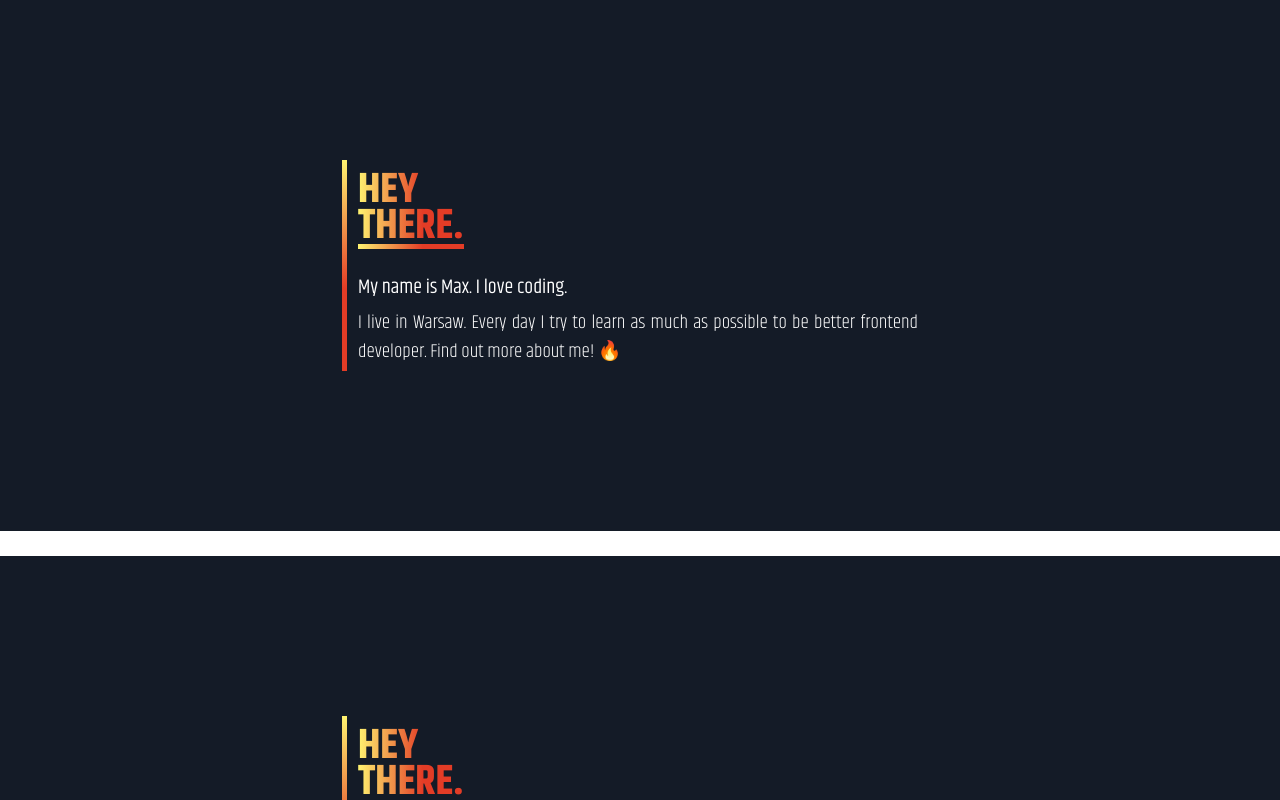
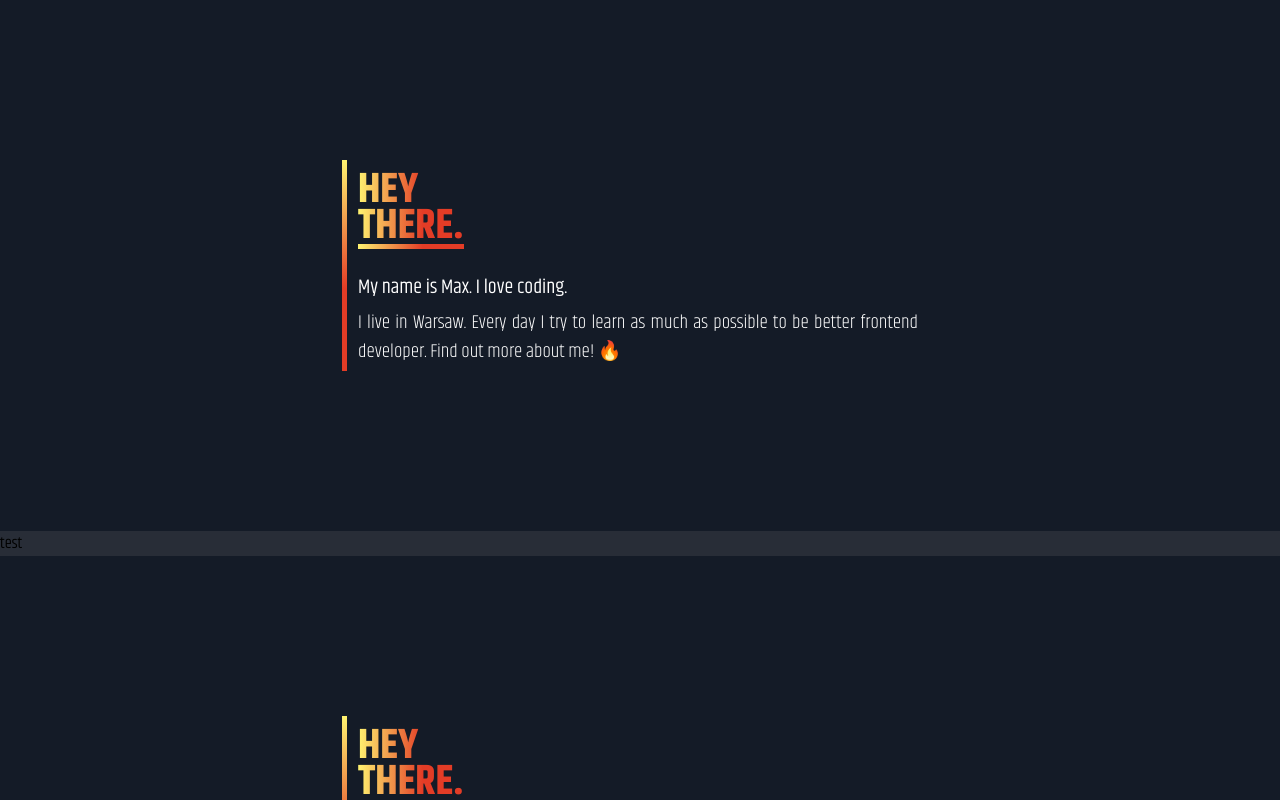
Before and after one commit to maksymilianMroz/maksymilianmroz.github.io, a React (Create React App) app: page / in a window 1280 px wide. Shown: the top 800 px of the page. Built offline with nearby package versions, Linux system fonts and the light colour scheme.

Commit message:
Rename component

```diff
--- /dev/null
+++ b/src/components/Portfolio/Portfolio.js
@@ -0,0 +1,12 @@
+import React from 'react';
+import classes from './Portfolio.module.scss';
+
+const Portfolio = () => {
+    return(
+        <div className={classes.Portfolio}>
+            test
+        </div>
+    );
+};
+
+export default Portfolio;
--- a/src/components/PortfolioSection/PortfolioSection.module.scss
+++ b/src/components/Portfolio/Portfolio.module.scss
@@ -1,5 +1,6 @@
 @import "../../styles/variables";
 
 .PortfolioSection {
+    background-color: $background-color-lighter;
     color: $basic-font-color;
 }
--- a/src/components/PortfolioSection/PortfolioSection.js
+++ /dev/null
@@ -1,12 +0,0 @@
-import React from 'react';
-import classes from './PortfolioSection.module.scss';
-
-const PortfolioSection = () => {
-    return(
-        <div className={classes.PortfolioSection}>
-            test
-        </div>
-    );
-};
-
-export default PortfolioSection;
--- a/src/containers/App.js
+++ b/src/containers/App.js
@@ -2,13 +2,13 @@ import React from 'react';
 import './App.scss';
 
 import TextSection from '../components/TextSection/TextSection';
-import PortfolioSection from '../components/PortfolioSection/PortfolioSection';
+import Portfolio from '../components/Portfolio/Portfolio';
 
 function App() {
   return (
     <div className="App">
       <TextSection />
-      <PortfolioSection />
+      <Portfolio />
       <TextSection />
     </div>
   );
--- a/src/containers/App.scss
+++ b/src/containers/App.scss
@@ -4,6 +4,7 @@
 body {
     font-family: "Khand", sans-serif;
     scroll-behavior: smooth;
+    background: $background-color-lighter;
 }
 
 a,
--- a/src/styles/_variables.scss
+++ b/src/styles/_variables.scss
@@ -3,7 +3,7 @@ $basic-font-color: rgba(255, 255, 255, 1);
 
 $background-color: rgb(20, 27, 39);
 
-$bg-color-lighter: #282d37;
+$background-color-lighter: #282d37;
 
 $gradient-font-color-right: linear-gradient(
     to right,
```
